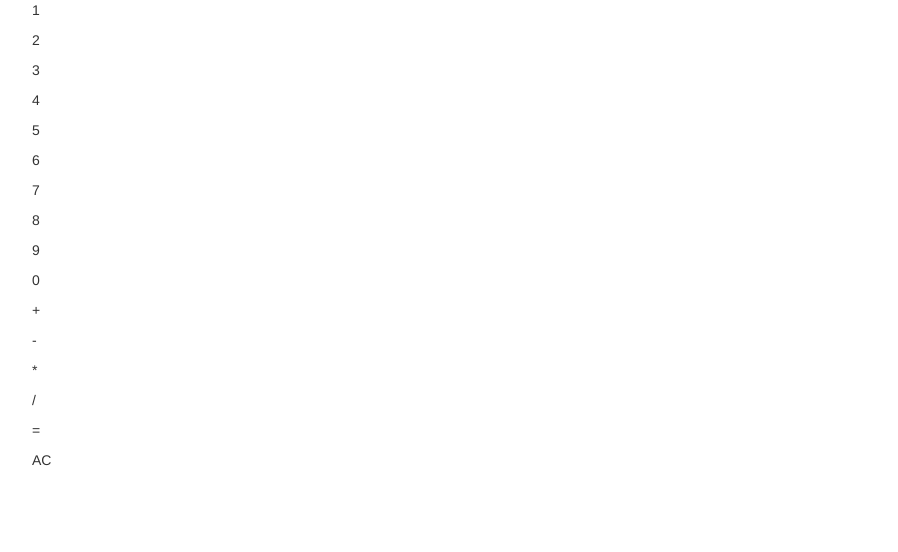
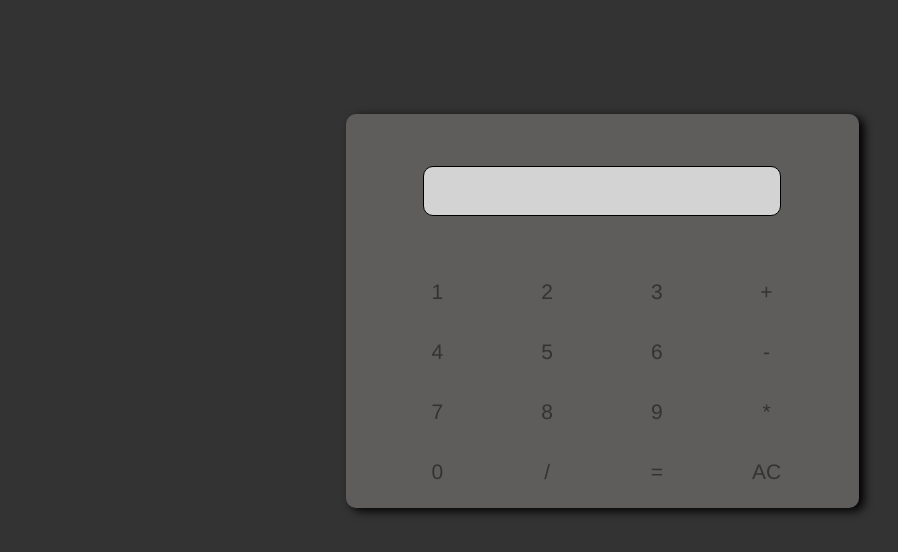
Before and after one commit to Sahil624/Free-code-camp, a plain HTML site: page Calculator/index.html in a window 1280 px wide. Shown: the whole page, without its empty margins (38-936 px from the left). Drawn offline with nearby package versions, Linux system fonts and the light colour scheme.

Commit message:
Calculator Completed

```diff
--- a/Calculator/index.html
+++ b/Calculator/index.html
@@ -3,31 +3,47 @@
 <head>
 	<title>Calculator</title>
 	<link href="https://maxcdn.bootstrapcdn.com/bootstrap/3.3.7/css/bootstrap.min.css" rel="stylesheet" integrity="sha384-BVYiiSIFeK1dGmJRAkycuHAHRg32OmUcww7on3RYdg4Va+PmSTsz/K68vbdEjh4u" crossorigin="anonymous">
+	<link rel="stylesheet" type="text/css" href="site.css">
 </head>
 <body>
 
 <div class="container">
-	 <div class="calc">
-	 	<p class="dig 1">1</p>
-	 	<p class="dig 2">2</p>
-	 	<p class="dig 3">3</p>
-	 	<p class="dig 4">4</p>
-	 	<p class="dig 5">5</p>
-	 	<p class="dig 6">6</p>
-	 	<p class="dig 7">7</p>
-	 	<p class="dig 8">8</p>
-	 	<p class="dig 9">9</p>
-	 	<p class="dig 0">0</p>
-	 	<p class="op p">+</p>
-	 	<p class="op m">-</p>
-	 	<p class="dig mul">*</p>
-	 	<p class="dig div">/</p>
-	 	<p class="op e">=</p>
-	 	<p class="ac">AC</p>
 
 
-	 	<div class="res" id="res"></div>
+<div class="calc-area">
+	<div class="res text-right" id="res"></div>
+
+	 <div class="calc text-center">
+
+	 	<div class="row">
+		 	<p class="dig 1 col-xs-3">1</p>
+		 	<p class="dig 2 col-xs-3">2</p>
+		 	<p class="dig 3 col-xs-3">3</p>
+		 	<p class="op p col-xs-3">+</p>
+	 	</div>
+
+	 	<div class="row">
+	 	<p class="dig 4 col-xs-3">4</p>
+	 	<p class="dig 5 col-xs-3">5</p>
+	 	<p class="dig 6 col-xs-3">6</p>
+	 	<p class="op m col-xs-3">-</p>
+	 	</div>
+
+	 	<div class="row">
+	 	<p class="dig 7 col-xs-3">7</p>
+	 	<p class="dig 8 col-xs-3">8</p>
+	 	<p class="dig 9 col-xs-3">9</p>
+	 	<p class="dig mul col-xs-3">*</p>
+	 	</div>
+
+	 	<div class="row">
+	 	<p class="dig 0 col-xs-3">0</p>
+	  	<p class="dig div col-xs-3">/</p>
+	 	<p class="op e col-xs-3">=</p>
+	 	<p class="ac col-xs-3">AC</p>
 	 </div>
+
+	</div>
 </div>
  <script src='http://cdnjs.cloudflare.com/ajax/libs/jquery/2.1.3/jquery.min.js'></script>
  <script type="text/javascript" src="site.js"></script>
--- /dev/null
+++ b/Calculator/site.css
@@ -0,0 +1,50 @@
+.calc{
+	margin: auto;
+	margin-top: 10%;
+	width: 80%;
+}
+
+p{
+	font-size: 1.5em;
+	padding: 10px;
+	transition: all .2s ease;
+
+}
+
+p:hover{
+	background-color: gray;
+	color: white;
+	border-radius: 20px;
+	cursor: pointer;
+}
+
+p:active{
+	box-shadow: 0 0 10px gray;
+}
+
+.res{
+	border: 1px solid black;
+	border-radius: 10px;
+	background-color: lightgray;
+	height: 50px;
+	width: 70%;
+	margin: auto;
+	margin-top: 10%;
+	padding: 10px;
+}
+
+.calc-area{
+	height: 25%;
+	width: 45%;
+	border: 1px solid transparent;
+	border-radius: 10px;
+	margin: auto;
+	margin-top: 10%;
+	box-shadow: 5px 3px 10px black;
+	background-color: #c3b9b94d
+
+}
+
+body{
+	background-color: currentColor;
+}
```
